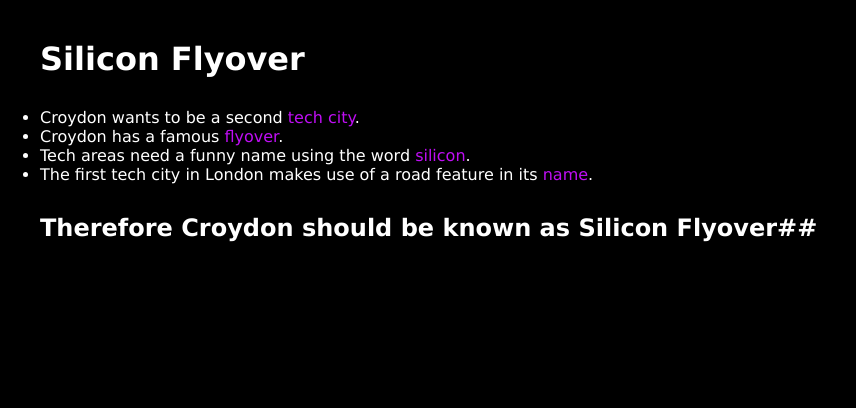
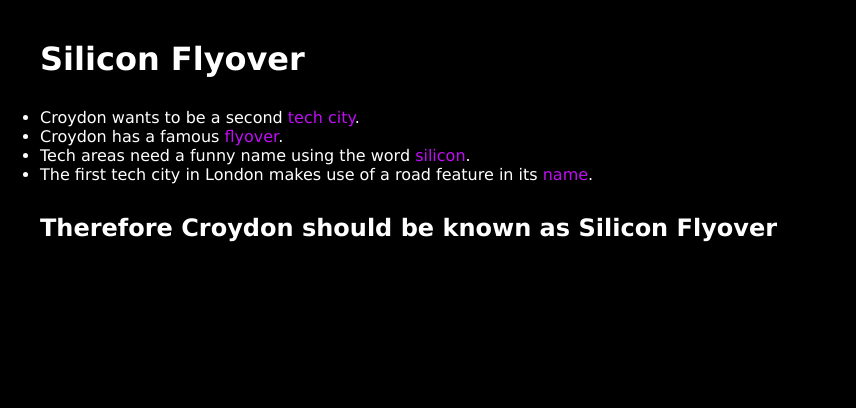
Before and after one commit to rjw1/randomness.org.uk, a Jekyll site: the page built from siliconflyover/index.md, in a window 1280 px wide. Shown: the top 408 px of the page, without its empty margins (0-856 px from the left). Built offline with Jekyll 4.4.1, drawn with Linux system fonts in a browser that asks for light colours; Markdown is read by kramdown in place of the engine named in the settings.

Commit message:
Use Kramdown and Pygments
use kramdown to to do mark down and correct the markdown which is now
wrong

```diff
--- a/_config.yml
+++ b/_config.yml
@@ -1,6 +1,6 @@
 name: bob
-markdown: redcarpet
-pygments: true
+markdown: kramdown
+highligter: pygments
 exclude : ['vendor', 'Gemfile*', 'bin', 'README.md']
 gems:
   - jekyll-sitemap
--- a/siliconflyover/index.md
+++ b/siliconflyover/index.md
@@ -8,4 +8,4 @@
 - Tech areas need a funny name using the word [silicon](https://en.wikipedia.org/wiki/Silicon_Valley).
 - The first tech city in London makes use of a road feature in its [name](http://en.wikipedia.org/wiki/Old_Street_Roundabout#Silicon_Roundabout).
 
-##Therefore Croydon should be known as Silicon Flyover##
+## Therefore Croydon should be known as Silicon Flyover ##
```
Also changed, not shown: blog/index.md (+1 -1 lines).
